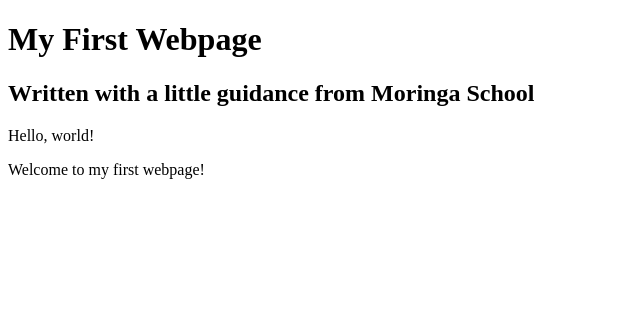
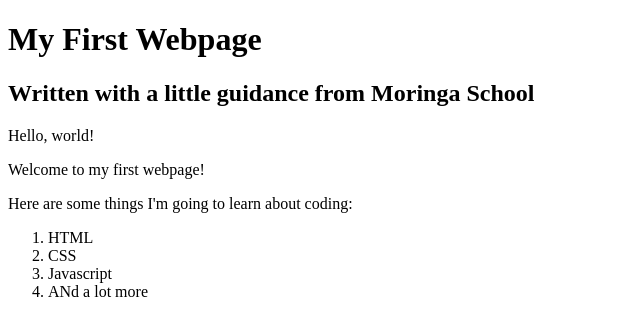
Before and after one commit to OKC254/My-First-Webpage, a plain HTML site: page my-first-website.html in a window 1280 px wide. Shown: the whole page, without its empty margins (0-640 px from the left). Drawn offline with Linux system fonts and the light colour scheme.

Commit message:
Add list elements

```diff
--- a/my-first-website.html
+++ b/my-first-website.html
@@ -9,5 +9,13 @@
 
     <p>Hello, world!</p>
     <p>Welcome to my first webpage!</p>
+
+    <p>Here are some things I'm going to learn about coding:</p>
+    <ol>
+      <li>HTML</li>
+      <li>CSS</li>
+      <li>Javascript</li>
+      <li>ANd a lot more</li>
+    </ol>
   </body>
 </html>
```
Lines whose indentation alone changed are shown as unchanged.
